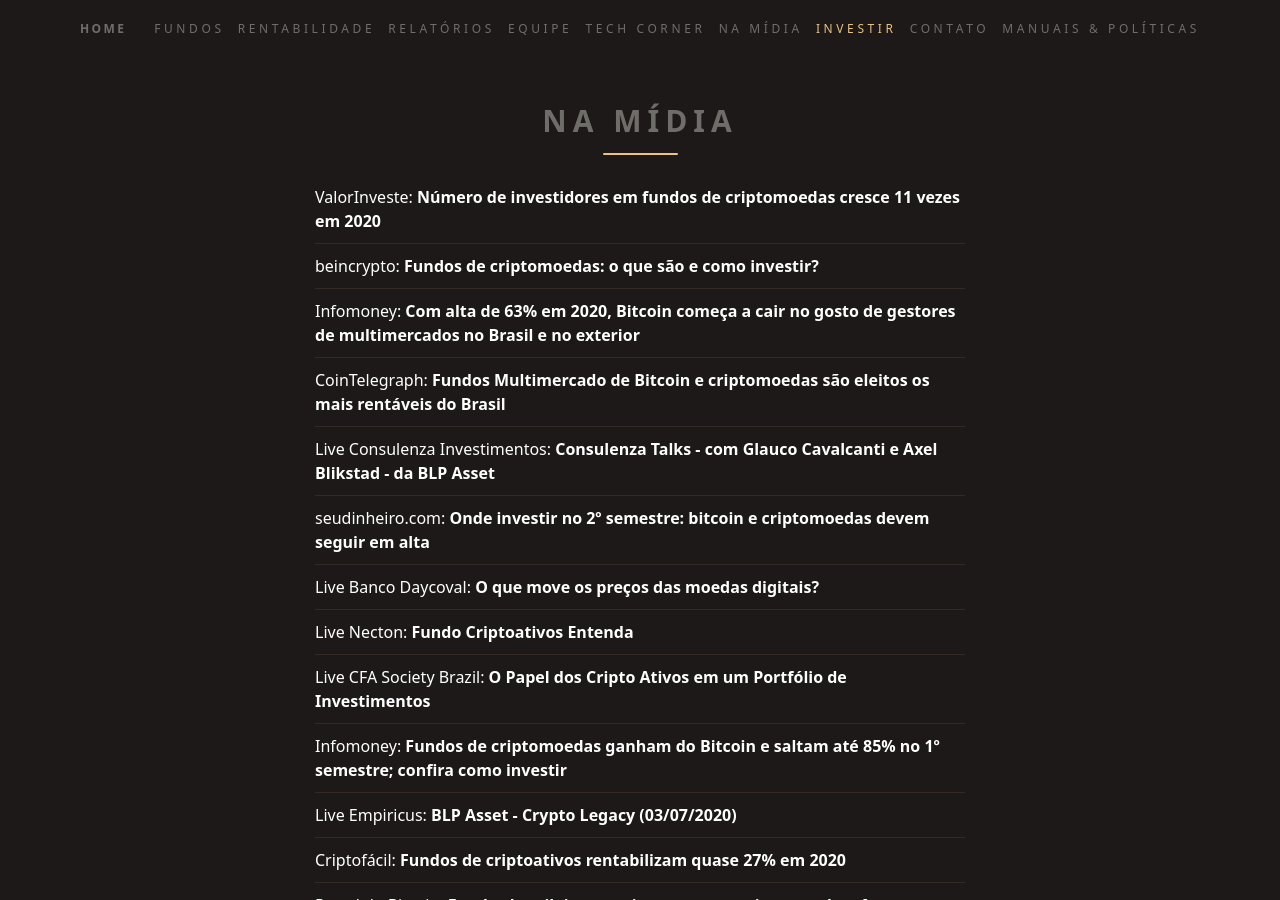
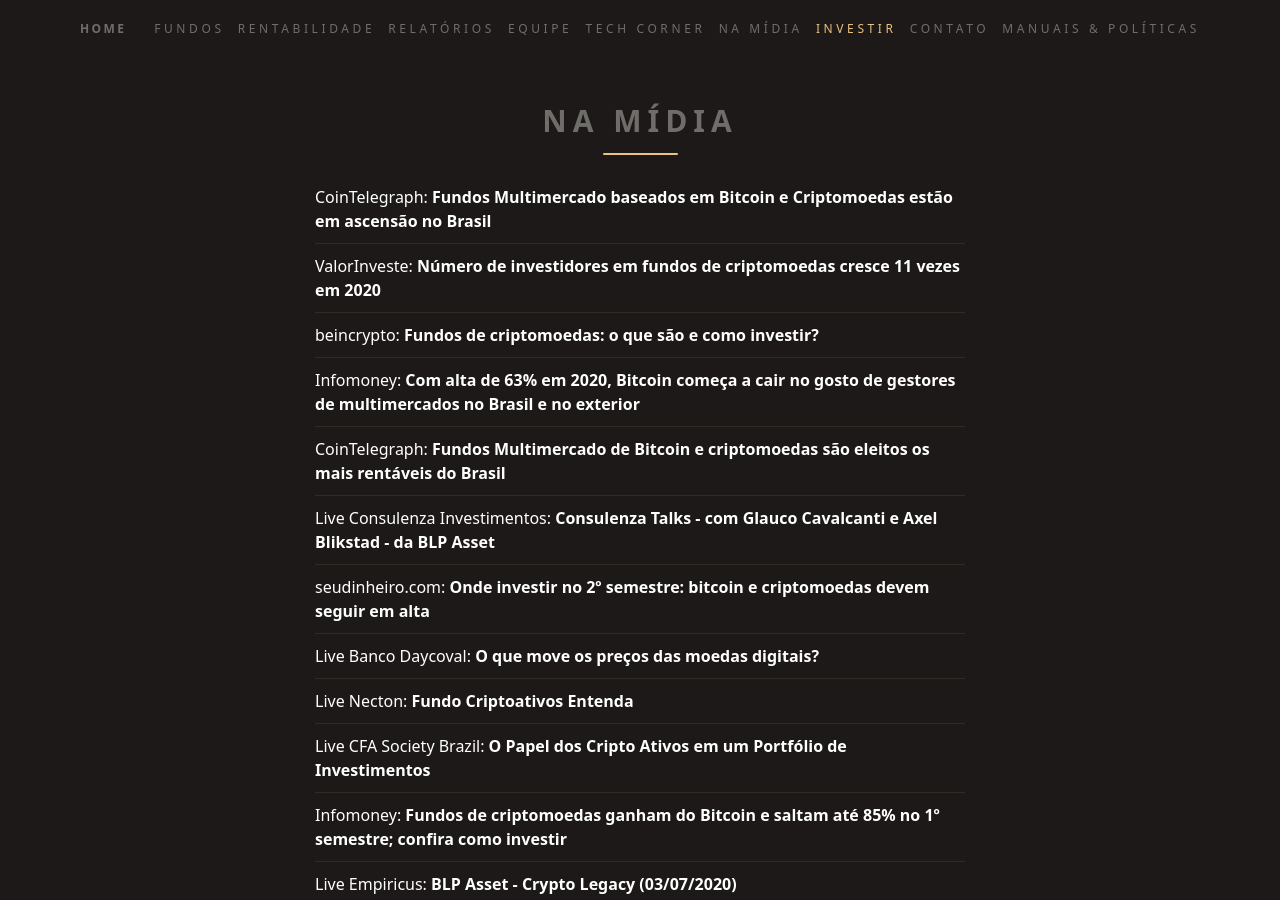
Before and after one commit to ateliedetemas/blpcrypto, a Jekyll site: the page built from _pages/na-midia.md, in a window 1280 px wide and 900 px high. Built offline with Jekyll 4.4.1, drawn with Linux system fonts in a browser that asks for light colours.

Commit message:
Update na-midia.md

```diff
--- a/_pages/na-midia.md
+++ b/_pages/na-midia.md
@@ -3,6 +3,7 @@ lang: pt
 layout: page
 title: Na Mídia
 ---
+|[CoinTelegraph: **Fundos Multimercado baseados em Bitcoin e Criptomoedas estão em ascensão no Brasil**](https://cointelegraph.com.br/news/bitcoin-and-cryptocurrency-based-multimarket-funds-are-on-the-rise-in-brazil)
 |[ValorInveste: **Número de investidores em fundos de criptomoedas cresce 11 vezes em 2020**](https://valorinveste.globo.com/mercados/cripto/noticia/2020/09/08/numero-de-investidores-em-fundos-de-criptomoedas-cresce-11-vezes-em-2020.ghtml)
 |[beincrypto: **Fundos de criptomoedas: o que são e como investir?**](https://beincrypto.com.br/aprender/fundos-de-criptomoedas/)
 |[Infomoney: **Com alta de 63% em 2020, Bitcoin começa a cair no gosto de gestores de multimercados no Brasil e no exterior**](https://www.infomoney.com.br/onde-investir/com-alta-de-63-em-2020-bitcoin-comeca-a-cair-no-gosto-de-gestores-de-multimercados-no-brasil-e-no-exterior/)
```
